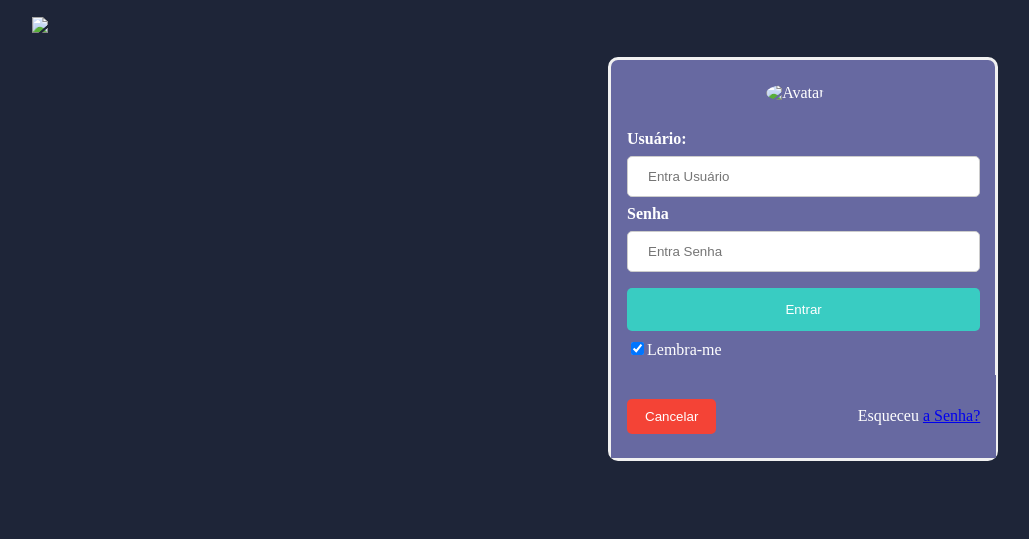
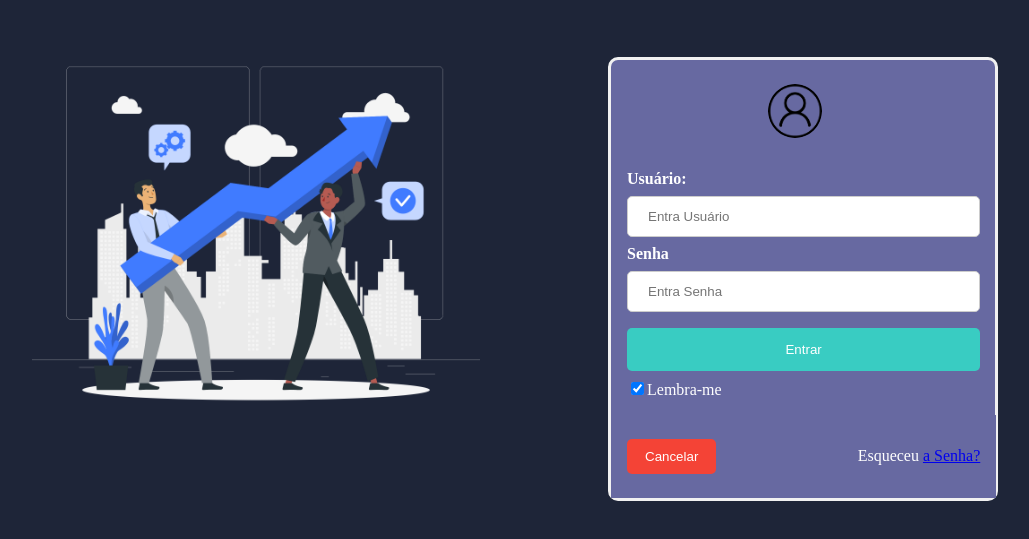
Before and after one commit to Pauloprogra/telaMenu, a plain HTML site: page index.html in a window 1280 px wide. Shown: the part 103-642 px from the top of the page, without its empty margins (96-1125 px from the left). Drawn offline with Linux system fonts and the light colour scheme.

Commit message:
Update index.html

```diff
--- a/index.html
+++ b/index.html
@@ -8,11 +8,11 @@
 <body>
 	<h1>Seja Bem-Vindo!</h1>
 	<div class="imgUsu">
-		<img src="img/usuário.png">
+		<img src="usuário.png">
 	</div>
 	<form action="action_page.php" method="post">
   <div class="imgcontainer">
-    <img src="img/icon.png" alt="Avatar" class="avatar">
+    <img src="icon.png" alt="Avatar" class="avatar">
   </div>
   <div class="container">
     <label for="uname"><b>Usuário:</b></label>
```
